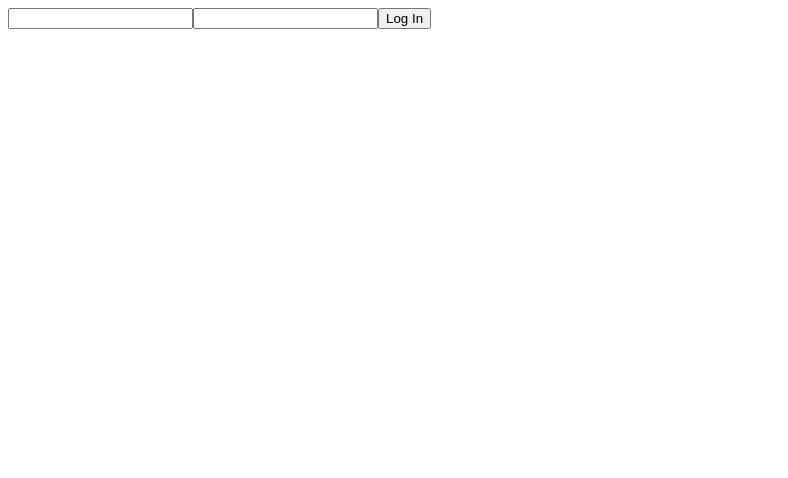
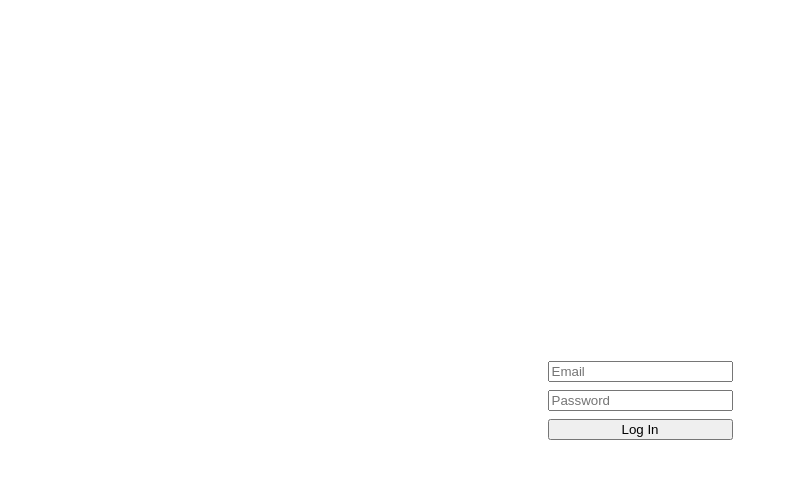
Before and after one commit to swp-team/big-brother, an Angular app in the folder angular/: page /login in a window 1280 px wide. Shown: the top 478 px of the page, without its empty margins (0-788 px from the left). Built offline with nearby package versions, Linux system fonts and the light colour scheme.

Commit message:
Fix errors after merge

```diff
--- a/angular/package.json
+++ b/angular/package.json
@@ -3,7 +3,7 @@
   "version": "0.0.0",
   "scripts": {
     "ng": "ng",
-    "start": "ng serve",
+    "start": "ng serve --host $(hostname)",
     "build": "ng build",
     "test": "ng test",
     "lint": "ng lint",
--- a/angular/src/app/api.service.ts
+++ b/angular/src/app/api.service.ts
@@ -100,9 +100,9 @@ export class ApiService {
     if (a.id !== null) b.id = a.id;
     b.name = a.name;
     b.tags = a.tags;
-    b.start = formatDate(a.start, 'YYYY-MM-DDThh:mm:ssTZD', 'en');
+    b.start = formatDate(a.start, 'yyyy-MM-ddTHH:mm:ss\ZZ', 'en');
     if (a.end !== null) {
-      b.end = formatDate(a.end, 'YYYY-MM-DDThh:mm:ssTZD', 'en');
+      b.end = formatDate(a.end, 'yyyy-MM-ddTHH:mm:ss\ZZ', 'en');
     }
     return b;
   }
--- a/angular/src/app/login/login.component.html
+++ b/angular/src/app/login/login.component.html
@@ -1,5 +1,5 @@
 <form [formGroup]="login">
-  <input type="email" formControlName="email">
-  <input type="password" formControlName="password">
+  <input placeholder="Email" type="email" formControlName="email">
+  <input placeholder="Password" type="password" formControlName="password">
   <button (click)="onSubmit()">Log In</button>
 </form>
--- a/angular/src/app/login/login.component.scss
+++ b/angular/src/app/login/login.component.scss
@@ -1,5 +1,16 @@
 :host {
-  display: block;
+  display: flex;
+  justify-content: center;
+  align-items: center;
   width: 100vw;
   height: 100vh;
 }
+
+form {
+  display: flex;
+  flex-direction: column;
+}
+
+input {
+  margin-bottom: 8px;
+}
--- a/angular/src/styles.scss
+++ b/angular/src/styles.scss
@@ -0,0 +1,4 @@
+body {
+  margin: 0;
+  padding: 0;
+}
```
Also changed, not shown: 2 other files (tests, documents, lock files or other folders).
